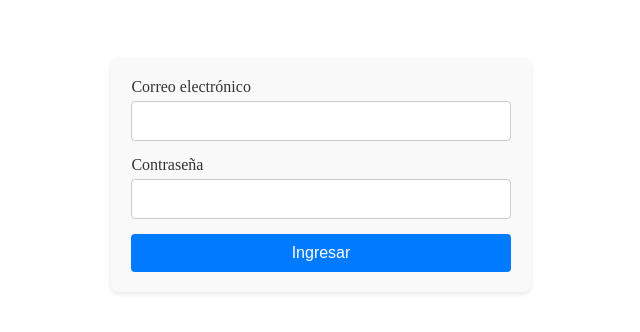
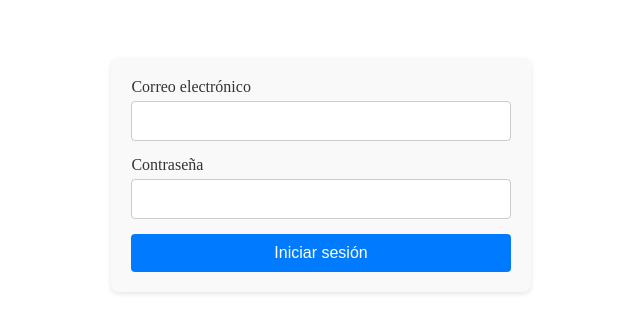
Before and after one commit to hviveros/curso-edt-react-formulario, a React (Vite) app in the folder formulario-01/: page / in a window 1280 px wide. Shown: the top 332 px of the page, without its empty margins (319-959 px from the left). Built offline with nearby package versions, Linux system fonts and the light colour scheme.

Commit message:
Componentes reutilizables

```diff
--- a/formulario-01/src/App.jsx
+++ b/formulario-01/src/App.jsx
@@ -1,45 +1,23 @@
-import { useRef } from "react";
 import "./App.css"
+import Field from "./components/Field"
+import Submit from "./components/Submit";
+import Form from "./components/Form";
+import useForm from "./hooks/useForm";
 
 const App = () => {
 
-    const data = { email: "", password:"" }
-
-    // Componentes no controlados
-    const loginForm = useRef()
-
-    const submit = e => {
-        e.preventDefault()
-        console.log(loginForm.current)
-        alert("Welcome!")
-    }
+    const [data, loginForm, submit] = useForm({ email: "", password:"" })
 
     return(
-        <div>
-            <form className="container" onSubmit={submit} ref={loginForm}>
-                <div className="item form__item">
-                    <label htmlFor="email">Correo electrónico</label>
-                    <input
-                        type="email"
-                        name="email"
-                        id="email"
-                        defaultValue={data.email}
-                    />
-                </div>
-                <div className="item form__item">
-                    <label htmlFor="password">Contraseña</label>
-                    <input
-                        type="password"
-                        name="password"
-                        id="password"
-                        defaultValue={data.password}
-                    />
-                </div>
-                <div className="item form__item">
-                    <input type="submit" value="Ingresar" className="button full" />
-                </div>
-            </form>
-        </div>
+        <>
+            <Form submit={submit} formRef={loginForm} >
+                <Field type="email" value={data.email} label="Correo electrónico" />
+
+                <Field type="password" value={data.password} label="Contraseña" />
+
+                <Submit value="Iniciar sesión" />
+            </Form>
+        </>
     )
 }
 
--- /dev/null
+++ b/formulario-01/src/components/Field.jsx
@@ -0,0 +1,15 @@
+const Field = ({ type, value, label }) => {
+    return(
+        <div className="item form__item">
+            <label htmlFor={ type }>{ label }</label>
+            <input
+                type={ type }
+                name={ type }
+                id={ type }
+                defaultValue={ value }
+            />
+        </div>
+    )
+}
+
+export default Field;
--- /dev/null
+++ b/formulario-01/src/components/Form.jsx
@@ -0,0 +1,9 @@
+const Form = ({ children, submit, formRef }) => {
+    return(
+        <form className="container" onSubmit={submit} ref={formRef}>
+            { children }
+        </form>
+    )
+}
+
+export default Form;
--- /dev/null
+++ b/formulario-01/src/components/Submit.jsx
@@ -0,0 +1,9 @@
+const Submit = ({ value }) => {
+    return(
+        <div className="item form__item">
+            <input type="submit" value={value} className="button full" />
+        </div>
+    )
+}
+
+export default Submit;
--- /dev/null
+++ b/formulario-01/src/hooks/useForm.jsx
@@ -0,0 +1,17 @@
+import { useRef } from "react"
+
+const useForm = ( data = {} ) => {
+
+    const myRef = useRef()
+
+    const submit = e => {
+        e.preventDefault()
+        console.log(myRef.current)
+        alert("Welcome!")
+    }
+
+    return[data, myRef, submit]
+
+}
+
+export default useForm;
```
